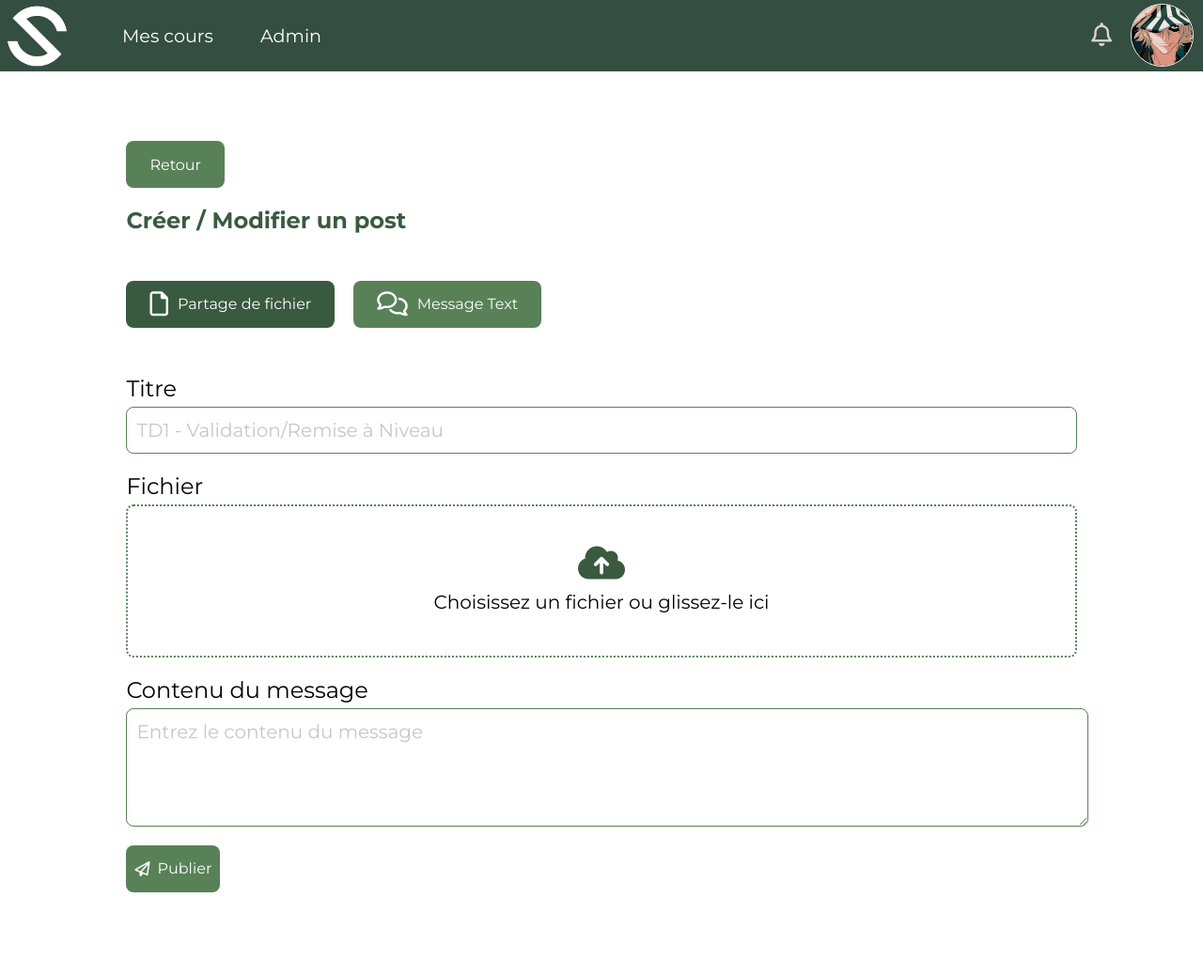
After one commit to Enesinho90/Soodle, a PHP site: page /page_creation_modification.php in a window 1280 px wide. The commit adds this page. Shown: the whole page at 94% size. Run offline with PHP 8.4, Linux system fonts and the light colour scheme; some libraries are stand-ins or nearby versions.

Commit message:
Ajout page : login, creation-modification

```diff
--- a/admin.php
+++ b/admin.php
@@ -15,7 +15,7 @@
 </head>
 
 <body>
-<?php include('navbar.php'); ?>
+<?php include("initialize.php"); ?>
     <div class="title">
         <h1> Mes cours</h1>
     </div>
--- a/cours.php
+++ b/cours.php
@@ -16,7 +16,7 @@
 </head>
 
 <body>
-<?php  include 'navbar.php';?>
+<?php include("initialize.php"); ?>
     <div class="title">
         <h1> Mes cours</h1>
     </div>
--- /dev/null
+++ b/includes/navbar.php
@@ -0,0 +1,58 @@
+<head>
+    <link rel="preconnect" href="https://fonts.googleapis.com">
+    <link rel="preconnect" href="https://fonts.gstatic.com" crossorigin>
+    <link href="https://fonts.googleapis.com/css2?family=Montserrat:ital,wght@0,100..900;1,100..900&display=swap"
+        rel="stylesheet">
+    <link href="../style/navbar.css" rel="stylesheet">
+
+    <script src="https://kit.fontawesome.com/4162108d67.js" crossorigin="anonymous"></script>
+</head>
+
+<body>
+    <div class="navbar">
+        <div class="navbar-left">
+            <img class=logo-navbar src="../assets/soodle-s-nobg.png" alt="logo Soodle">
+            <p class="pages-navbar"> <a class="link-to-page" href="/Soodle/cours.php"> Mes cours </a> </p>
+            <p class="pages-navbar"> <a class="link-to-page" href="/Soodle/admin.php"> Admin </a> </p>
+        </div>
+        <div class="navbar-right">
+            <i class="fa-regular fa-bell"></i>
+            <img id="profil-picture" class="avatar" src="../assets/avatar.jpg" alt="avatar">
+        </div>
+    </div>
+    <div id="profil-popup">
+        <div class="profil-informations">
+            <img class="avatar-onclick" src="../assets/avatar.jpg" alt="avatar">
+            <div class="person">
+                <p class="username"> Nom Prénom</p>
+                <p class="usermail"> mail@mail.fr</p>
+                <p class="userrole"> Administrateur</p>
+            </div>
+
+        </div>
+        <hr>
+        <p class="acces-profil"> <a href="/Soodle/profil.php"><i class="fa-regular fa-user"></i>Accéder a mon profil</a></p>
+        <hr>
+        <p class="disconnect"><i class="fa-solid fa-arrow-right-to-bracket"></i>Deconnexion</p>
+    </div>
+
+
+</body>
+<script>
+    function displayProfil() {
+        const state = document.getElementById("profil-popup");
+        const profilePic = document.getElementById("profil-picture");
+
+        profilePic.addEventListener("click", () => {
+            const displayStyle = window.getComputedStyle(state).display;
+            if (displayStyle === "none") {
+                state.style.display = "block";
+            } else {
+                state.style.display = "none";
+            }
+        });
+    }
+
+    displayProfil();
+
+</script>
--- /dev/null
+++ b/initialize.php
@@ -0,0 +1,4 @@
+<?php
+    include("includes/navbar.php");
+
+?>
--- /dev/null
+++ b/js/script.js
@@ -0,0 +1,54 @@
+document.addEventListener("DOMContentLoaded", () => {
+
+
+    if (document.body.id === "page-contenu-ue") {
+        console.log("Tu es sur la page contenu UE");
+        const btn = document.getElementById("test");
+        console.log(btn);
+        // Mets ici ton code spécifique à cette page
+    }
+    if(document.body.id === "page_creation_modification") {
+        console.log("Tu es sur la page création / modification");
+        const btnDeMessage = document.getElementById("btnMessage");
+        const btnDePartage = document.getElementById("btnPartage");
+        const fileUploadContent = document.querySelectorAll(".visibleFile");
+
+        function toggleButtons(activeBtn, inactiveBtn) {
+            activeBtn.classList.add("select");
+            inactiveBtn.classList.remove("select");
+        }
+
+        btnDeMessage.addEventListener("click", () => {
+            toggleButtons(btnDeMessage, btnDePartage);
+            fileUploadContent.forEach( (elementCourant) => {
+                elementCourant.classList.add("hiddenFile");
+            });
+        })
+
+        btnDePartage.addEventListener("click", () => {
+            toggleButtons(btnDePartage, btnDeMessage);
+            fileUploadContent.forEach( (elementCourant) => {
+                elementCourant.classList.remove("hiddenFile");
+            });
+
+        })
+    }
+    if(document.body.id === "page-login") {
+
+        const inputMotDePasse = document.getElementById("motdepasse-input")
+        const closeEye = document.querySelector(".fa-eye-slash")
+        const openEye = document.querySelector(".fa-eye")
+
+        openEye.addEventListener("click",() => {
+            inputMotDePasse .type = "text"
+            openEye.classList.remove("fa-regular")
+            closeEye.classList.add("fa-regular")
+        })
+
+        closeEye.addEventListener("click",() => {
+            inputMotDePasse .type = "password"
+            closeEye.classList.remove("fa-regular")
+            openEye.classList.add("fa-regular")
+        })
+    }
+});
--- a/page_contenu_ue.php
+++ b/page_contenu_ue.php
@@ -10,7 +10,7 @@
 
 </head>
 <body id="page-contenu-ue">
-<?php include("navbar.php"); ?>
+<?php include("initialize.php"); ?>
 <main>
   <!-- ====== Section : contenu-ue ====== -->
   <section id="contenu-ue">
@@ -32,9 +32,9 @@
         </button>
       </div>
       <!-- Bouton d'ajout -->
-      <button class="button-add" type="button">
+      <a href="page_creation_modification.php" class="button-add">
         <i class="fa-solid fa-plus"></i>
-      </button>
+      </a>
     </div>
   </section>
   <!-- ====== Fin section : contenu-ue ====== -->
--- /dev/null
+++ b/page_creation_modification.php
@@ -0,0 +1,87 @@
+<!DOCTYPE html>
+<html lang="en">
+<link rel="stylesheet" href="style/page_creation_modification.css">
+<link rel="stylesheet" href="style/navbar.css">
+<link href="https://fonts.googleapis.com/css2?family=Montserrat&display=swap" rel="stylesheet">
+<script src="https://kit.fontawesome.com/4162108d67.js" crossorigin="anonymous"></script>
+<head>
+    <meta charset="UTF-8">
+    <meta name="viewport" content="width=device-width, initial-scale=1.0">
+    <title>Document</title>
+</head>
+<body id="page_creation_modification">
+<main> <?php include("initialize.php"); ?>
+    <!-- ====== Section : création / modification ====== -->
+    <section id="creation_modification">
+        <!-- Bouton retour -->
+        <a href="cours.php"> <button class="button-style" type="button">Retour</button></a>
+
+        <!-- Titre principal -->
+        <h1>Créer / Modifier un post</h1>
+
+        <!-- Boutons pour choisir le type de contenu -->
+        <div class="message-file-button">
+            <button id="btnPartage" class="button-style select" type="button">
+                <i class="fa-regular fa-file"></i>
+                Partage de fichier
+            </button>
+
+            <button id="btnMessage" class="button-style" type="button">
+                <i class="fa-regular fa-comments"></i>
+                Message Text
+            </button>
+
+        </div>
+    </section>
+    <!-- Fin : creation_modification -->
+
+
+    <!-- ====== Section : message-file-content ====== -->
+    <section id="message-file-content">
+        <form id="message-file">
+
+            <!-- Champ : Titre -->
+            <label for="title-input">Titre</label>
+            <input
+                id="title-input"
+                type="text"
+                placeholder="TD1 - Validation/Remise à Niveau"
+            >
+
+            <!-- Titre section fichiers -->
+            <p class="file-upload-label  visibleFile ">Fichier</p>
+
+            <!-- Zone custom d'upload de fichiers -->
+            <div class="custom-file-upload  visibleFile">
+                <label for="file-input">
+                    <i class="fa-solid fa-cloud-arrow-up"></i>
+                    <span>Choisissez un fichier ou glissez-le ici</span>
+                </label>
+                <input
+                    id="file-input"
+                    type="file"
+                    multiple
+                >
+            </div>
+
+            <!-- Champ : Contenu du message -->
+            <label for="message-input">Contenu du message</label>
+            <textarea
+                id="message-input"
+                placeholder="Entrez le contenu du message"
+            ></textarea>
+
+
+            <!-- Bouton de soumission -->
+            <button id="submit-message-file" type="submit">
+                <i class="fa-regular fa-paper-plane"></i>
+                Publier
+            </button>
+
+        </form>
+    </section>
+    <!-- Fin : message-file-content -->
+
+    <script src="js/script.js"></script>
+</body>
+</html>
--- a/profil.php
+++ b/profil.php
@@ -1,5 +1,4 @@
-<?php  include 'navbar.php';?>
-
+<?php include("initialize.php"); ?>
 <!DOCTYPE html>
 <html lang="en">
 
--- /dev/null
+++ b/style/page_creation_modification.css
@@ -0,0 +1,187 @@
+main {
+    margin-top: 150px;
+    display: flex;
+    flex-direction: column;
+    align-items: center;
+    gap: 50px;
+    height: 110vh;
+}
+main section {
+    width: 80%;
+}
+/* --- Section : création / modification ---*/
+
+/* TITRE SECTION */
+#creation_modification > h1 {
+    color: #3a5a40;
+    font-weight: 700;
+}
+
+/* BOUTONS GÉNÉRAUX */
+.button-style,
+#submit-message-file {
+    background-color: #588157;
+    border: none;
+    border-radius: 8px;
+    color: white;
+    cursor: pointer;
+    transition: all 0.3s ease-in-out;
+}
+
+.select {
+    background-color:#3A5A40;
+}
+.select:hover {
+    background-color: #588157;
+}
+
+
+/* STYLE DES BOUTONS */
+.button-style {
+    width: auto;
+    padding: 25px;
+    height: 50px;
+    font-size: 16px;
+    display: flex;
+    align-items: center;
+    justify-content: center;
+}
+
+/* EFFET HOVER BOUTONS */
+
+.button-style:hover,
+#submit-message-file:hover {
+    background-color: #3a5a40;
+}
+
+/* CONTENEUR DES BOUTONS MESSAGE / FICHIER */
+.message-file-button {
+    margin-top: 50px;
+    display: flex;
+    flex-direction: row;
+    flex-wrap: wrap;
+    gap: 20px;
+}
+
+/* ICÔNES DANS LES BOUTONS */
+.message-file-button .fa-regular.fa-comments,
+.message-file-button .fa-regular.fa-file {
+    font-size: 26px;
+    padding-right: 10px;
+}
+
+
+/* --- Section : message-file-content ---*/
+
+/* FORM PRINCIPAL */
+#message-file {
+    display: flex;
+    flex-direction: column;
+}
+
+/* Titre "Fichier" */
+.file-upload-label {
+    margin: 0;
+    margin-bottom: 5px;
+    font-size: 24px;
+}
+
+/* Labels généraux */
+#message-file label {
+    margin-bottom: 5px;
+    font-size: 24px;
+}
+
+/* Inputs texte */
+#message-file input[type="text"] {
+    margin-bottom: 20px;
+    border: 1px solid #588157;
+    padding: 12px 0 12px 10px;
+    border-radius: 8px;
+    font-size: 20px;
+}
+
+#message-file textarea {
+    margin-bottom: 20px;
+    border: 1px solid #588157;
+    padding: 12px 0 12px 10px;
+    border-radius: 8px;
+    font-size: 20px;
+    width: 100%;
+    resize: vertical; /* Permet de redimensionner verticalement */
+    min-height: 100px;
+}
+
+
+/* Focus sur les champs texte */
+#message-file input[type="text"]:focus {
+    outline: none;
+}
+
+/* Style des placeholders */
+#message-file input::placeholder, #message-file textarea::placeholder {
+    color: #bab8b8;
+    opacity: 0.8;
+    font-size: 20px;
+}
+
+/* Bloc personnalisé pour l’upload de fichiers */
+.custom-file-upload {
+    display: flex;
+    flex-direction: column;
+    align-items: center;
+    margin-bottom: 20px;
+    border-radius: 8px;
+    border: 2px dotted #588157;
+    padding: 40px 0;
+}
+.hiddenFile {
+    display: none;
+}
+
+/* Label contenant l’icône et le texte */
+.custom-file-upload label {
+    cursor: pointer;
+    display: flex;
+    flex-direction: column;
+    align-items: center;
+}
+
+/* Texte sous l’icône */
+.custom-file-upload span {
+    margin-top: 10px;
+    font-size: 20px;
+}
+
+/* L’input file est invisible mais cliquable */
+.custom-file-upload input[type="file"] {
+    opacity: 0;
+    position: absolute;
+}
+
+/* Icône de nuage */
+.custom-file-upload .fa-cloud-arrow-up {
+    font-size: 40px;
+    color: #3A5A40;
+}
+
+/* Bouton de soumission */
+#submit-message-file{
+    width: 100px;
+    height: 50px;
+    padding: 25px;
+    font-size: 16px;
+    display: flex;
+    align-items: center;
+    justify-content: center;
+    gap: 8px;
+}
+
+
+/* =========Fin========== */
+
+a{
+    display: block;
+    text-decoration: none;
+    color: inherit;
+}
```
Also changed, not shown: index.php (added, +68 -0 lines), navbar.php (deleted, +0 -50 lines), style/login.css (added, +153 -0 lines), style/page_contenue_ue.css (+0 -9 lines), assets/page-login/background.png (added), assets/page-login/logo.png (added).
